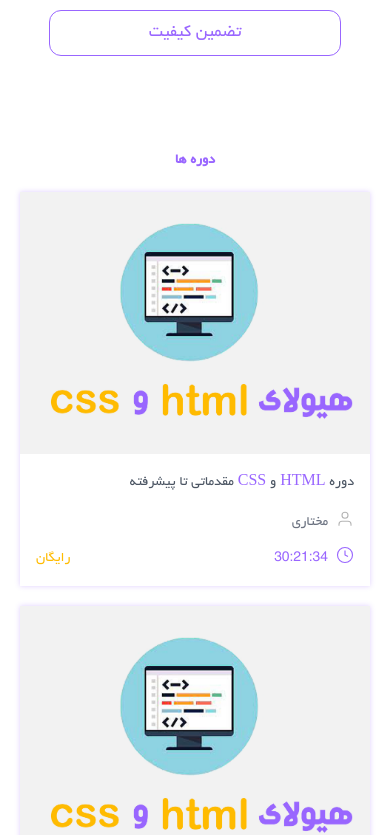
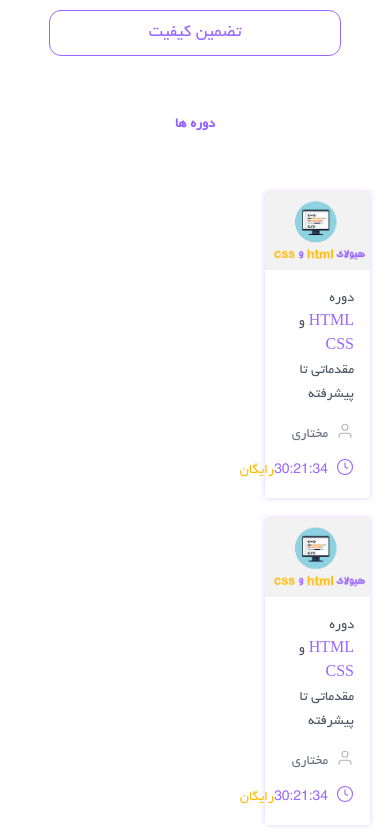
Before and after one commit to abolfazl0215/poones, a React (Create React App) app: page / in a window 390 px wide. Shown: the part 762-1597 px from the top of the page. Built offline with nearby package versions, Linux system fonts and the light colour scheme.

Commit message:
responsive section courses home page

```diff
--- a/src/Component/HomePage/Section3.jsx
+++ b/src/Component/HomePage/Section3.jsx
@@ -2,9 +2,11 @@ import React from 'react'
 
 const Section3 = () => {
     return (
-        <div className="p-5 mt-14">
-            <h1 className="text-center text-color m-4 font-bold">دوره ها</h1>
-            <div className="w-full pb-4 course-shadow mt-5 ">
+        <div>
+
+            <h1 className="text-center text-color m-4 font-bold mt-14">دوره ها</h1>
+        <div className="p-5 md:flex md:justify-around">
+            <div className="w-full pb-4 course-shadow mt-5 md:w-30/100 ">
                 <img src="image/html.jpg" alt="" />
                 <h1 className="p-4  text-gray-600">دوره <span className="text-color">HTML</span> و <span className="text-color">CSS</span> مقدماتی تا پیشرفته</h1>
                 <div className="flex pr-4">
@@ -21,7 +23,7 @@ const Section3 = () => {
                     </div>
                 </div>
             </div>
-            <div className="w-full pb-4 course-shadow mt-5 ">
+            <div className="w-full pb-4 course-shadow mt-5  md:w-30/100">
                 <img src="image/html.jpg" alt="" />
                 <h1 className="p-4  text-gray-600">دوره <span className="text-color">HTML</span> و <span className="text-color">CSS</span> مقدماتی تا پیشرفته</h1>
                 <div className="flex pr-4">
@@ -38,7 +40,7 @@ const Section3 = () => {
                     </div>
                 </div>
             </div>
-            <div className="w-full pb-4 course-shadow mt-5 ">
+            <div className="w-full pb-4 course-shadow mt-5  md:w-30/100">
                 <img src="image/html.jpg" alt="" />
                 <h1 className="p-4  text-gray-600">دوره <span className="text-color">HTML</span> و <span className="text-color">CSS</span> مقدماتی تا پیشرفته</h1>
                 <div className="flex pr-4">
@@ -56,6 +58,7 @@ const Section3 = () => {
                 </div>
             </div>
         </div>
+        </div>
     );
 }
 
--- a/src/Container/style.scss
+++ b/src/Container/style.scss
@@ -75,6 +75,10 @@ body {
     width: 45%;
 }
 
+.md\:w-30\/100 {
+    width: 30%;
+}
+
 .circle {
     border-radius: 50%;
 }
```
